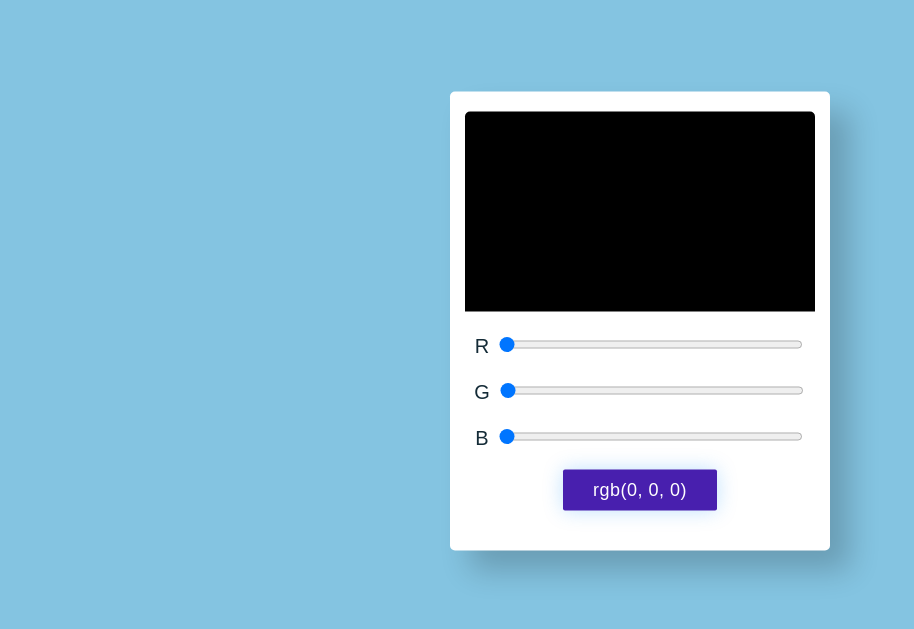
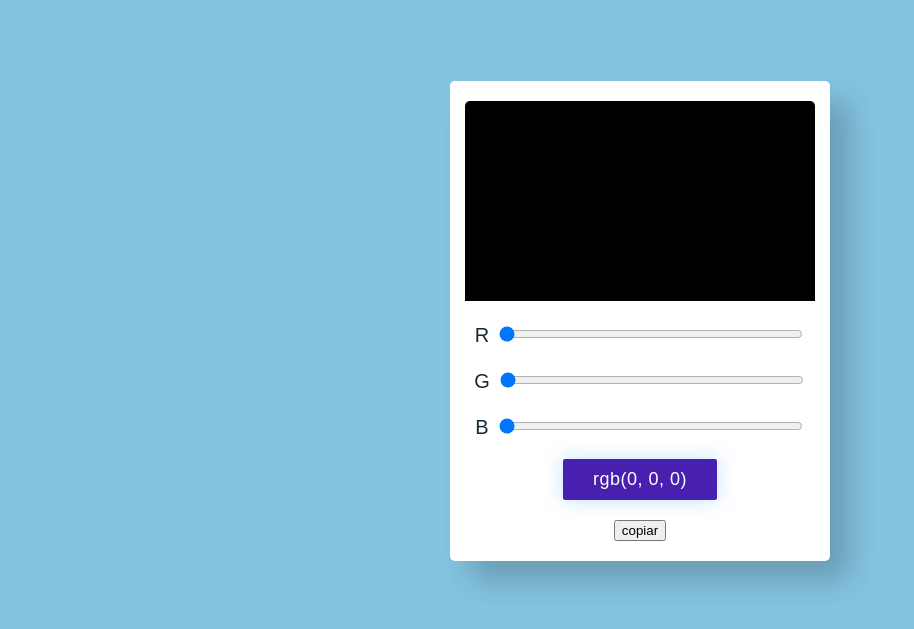
Before and after one commit to Madu-Montes/RGBGenerator, a plain HTML site: page index.html in a window 1280 px wide. Shown: the part 79-708 px from the top of the page, without its empty margins (0-914 px from the left). Drawn offline with Linux system fonts and the light colour scheme.

Commit message:
clipboard feito

```diff
--- a/index.html
+++ b/index.html
@@ -20,6 +20,8 @@
                 B<input type="range" min="0" max="255" value="0" id="blue" oninput="colors()">
             </div>
             <span id="output">rgb(0, 0, 0)</span>
+
+            <button onclick="copyToClipboard()">copiar</button>
     </div>
 
     <script src="js/main.js" text="text.javascipt"></script>
--- a/js/main.js
+++ b/js/main.js
@@ -8,3 +8,9 @@ function colors() {
     outputs.style.backgroundColor = 'rgb(' + red + ',' + green + ',' + blue + ')'
     document.getElementById("output").innerHTML = 'rgb(' + red  +  ',' + green + ',' + blue + ')';
 }
+
+function copyToClipboard(){
+    navigator.clipboard.writeText(document.getElementById("output").innerHTML).then(() => {
+        alert('copiado')
+    })
+}
```
